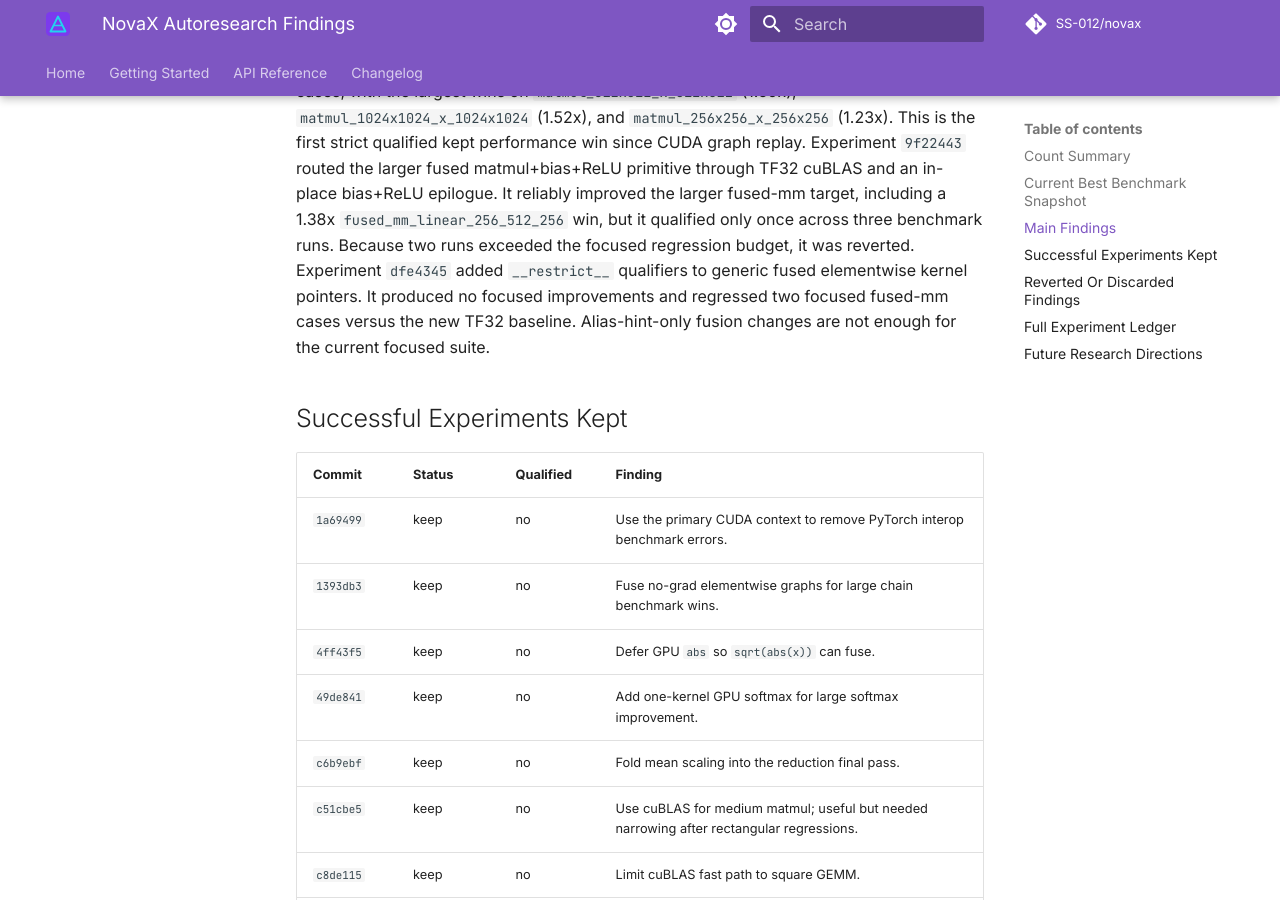
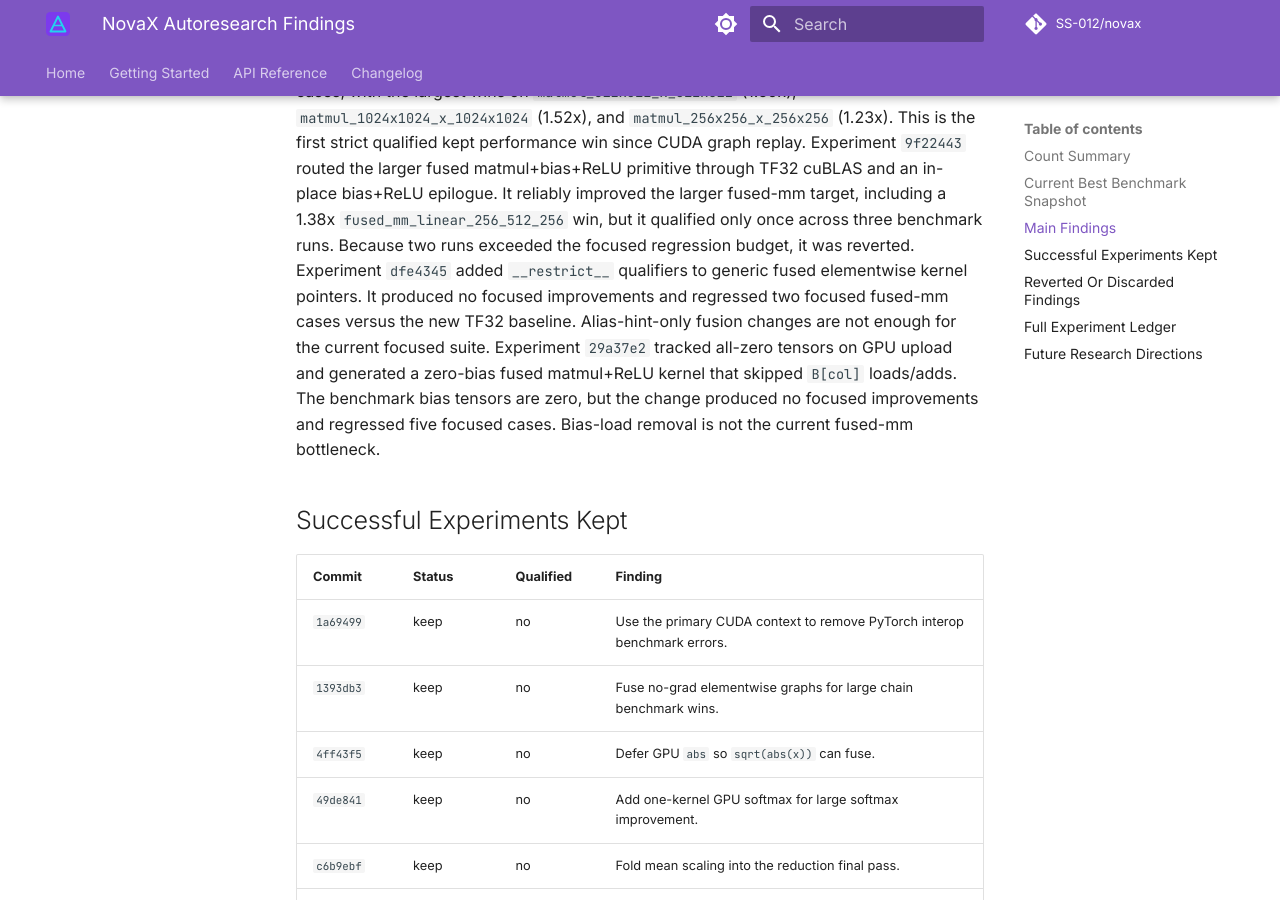
Before and after one commit to SS-012/novax, an MkDocs documentation site: the page built from docs/autoresearch-findings.md, in a window 1280 px wide and 900 px high, scrolled down 4208 px. Built offline with MkDocs 1.6.1 and Material for MkDocs 9.7.7, drawn with Linux system fonts in a browser that asks for light colours; comment, search, counter and statistics services are not loaded; the version menu is left out; some of the changed text lies outside the part shown.

Commit message:
docs: log zero-bias fused matmul experiment

```diff
--- a/docs/autoresearch-findings.md
+++ b/docs/autoresearch-findings.md
@@ -189,6 +189,11 @@ Experiment `dfe4345` added `__restrict__` qualifiers to generic fused
 elementwise kernel pointers. It produced no focused improvements and regressed
 two focused fused-mm cases versus the new TF32 baseline. Alias-hint-only fusion
 changes are not enough for the current focused suite.
+Experiment `29a37e2` tracked all-zero tensors on GPU upload and generated a
+zero-bias fused matmul+ReLU kernel that skipped `B[col]` loads/adds. The
+benchmark bias tensors are zero, but the change produced no focused
+improvements and regressed five focused cases. Bias-load removal is not the
+current fused-mm bottleneck.
 
 ## Successful Experiments Kept
 
@@ -273,6 +278,7 @@ These experiments should not be retried in the same form.
 | `a8d9886` | discard | Fast `__expf` in fused sigmoid chains improved `fusion_chain5` once but failed confirmation and the focused gate. |
 | `9f22443` | discard | TF32 cuBLAS plus in-place epilogue improved large fused-mm targets but qualified only once across three runs. |
 | `dfe4345` | discard | `__restrict__` fused-kernel pointer hints produced no focused improvements and regressed fused-mm cases. |
+| `29a37e2` | discard | Zero-bias fused matmul specialization produced no focused improvements and regressed focused cases. |
 
 ## Full Experiment Ledger
 
@@ -352,6 +358,7 @@ These experiments should not be retried in the same form.
 | `0c8c0ac` | keep | yes | 6 | 2 | 0 | 661.399441 | 0.622541 | Enabled TF32 tensor math for square cuBLAS matmul and qualified twice with large focused matmul wins. |
 | `9f22443` | discard | no | 4 | 3 | 0 | 171.899694 | 0.610088 | Large fused-mm through TF32 cuBLAS improved target cases but qualified only once across three runs. |
 | `dfe4345` | discard | no | 0 | 2 | 0 | -555.194185 | 0.611843 | Restrict qualifiers on fused elementwise kernels produced no focused improvements and regressed fused-mm cases. |
+| `29a37e2` | discard | no | 0 | 5 | 0 | -1099.821460 | 0.647448 | Zero-bias fused matmul specialization produced no focused improvements and regressed fusion and fused-mm cases. |
 
 ## Future Research Directions
 
```
Also changed, not shown: other parts of docs/autoresearch-findings.md (+4 -4 lines), papers/2026-05-30-frontier-gpu-optimization.md (+7 -0 lines).
